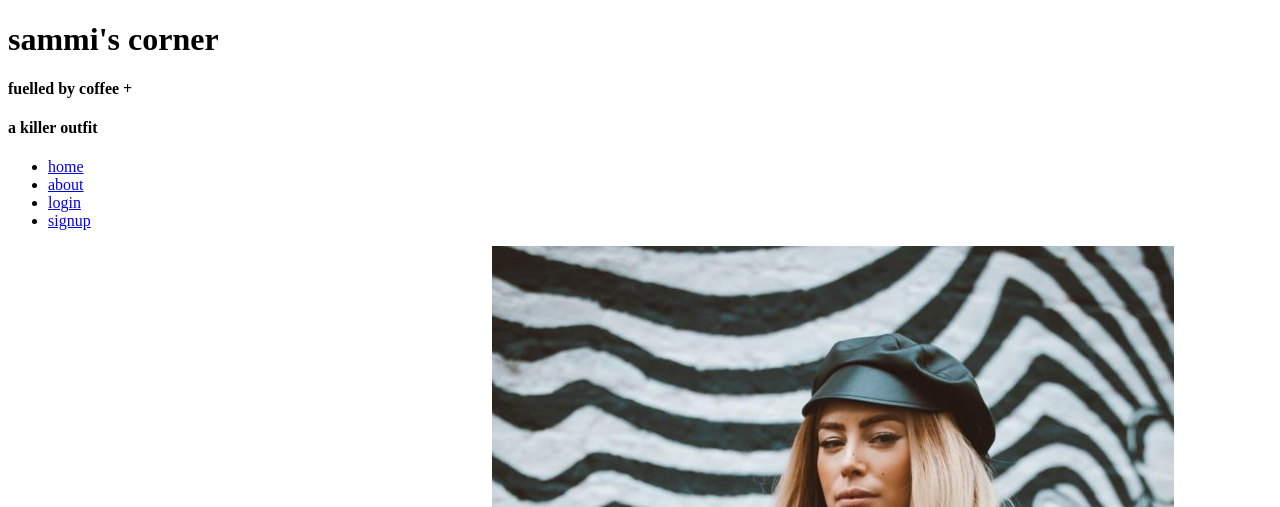
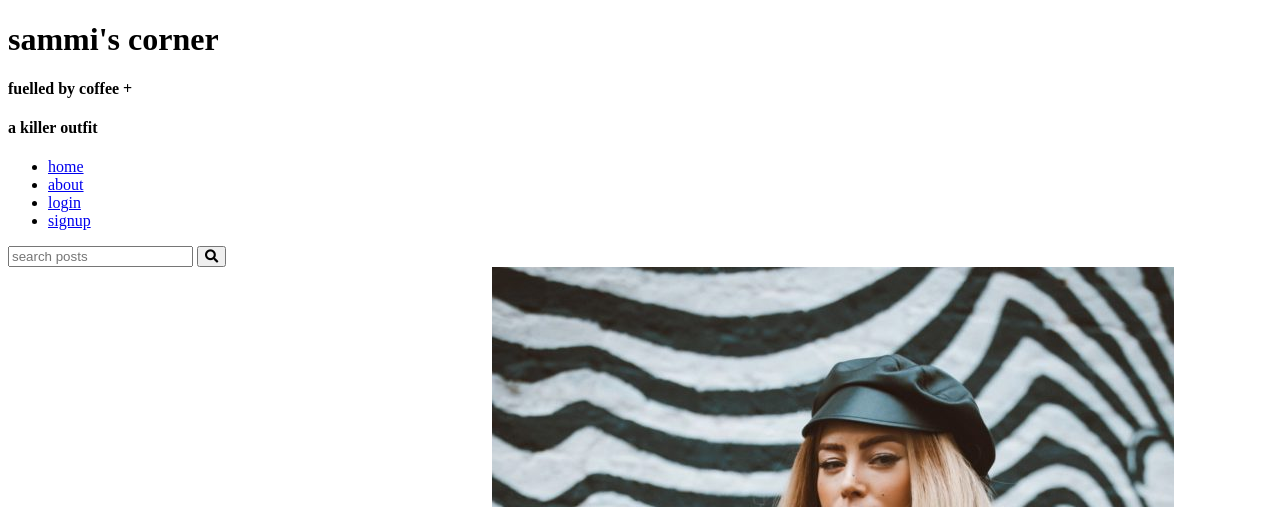
Before and after one commit to Sherryjsph3/sammis_corner, a Django app: page / in a window 1280 px wide. Shown: the top 507 px of the page. Run offline with Django 3.2, Linux system fonts and the light colour scheme.

Commit message:
adds search template and feature

```diff
--- a/main_app/templates/base.html
+++ b/main_app/templates/base.html
@@ -58,6 +58,11 @@
                 </li>
                 {% endif %}
             </ul>
+            <form action="{% url 'search-posts' %}" method="POST">
+                {% csrf_token %}
+                <input type="search" placeholder="search posts" name="searched"/>
+                <button type="submit"><i class="fas fa-search"></i></button>
+            </form>
         </nav>
     </header>
         <main>
--- a/main_app/urls.py
+++ b/main_app/urls.py
@@ -14,6 +14,7 @@ urlpatterns = [
     path('posts/<int:pk>/delete/', views.PostDelete.as_view()),
     path('posts/<int:pk>/update/', views.PostUpdate.as_view()),
     path('accounts/register/', views.register),
+    path('search_posts', views.search_posts, name='search-posts'),
 ]
 
 urlpatterns += staticfiles_urlpatterns()
--- a/main_app/views.py
+++ b/main_app/views.py
@@ -39,6 +39,18 @@ def register(request):
         'errors': errors
         })
 
+def search_posts(request):
+    if request.method == 'POST':
+        searched = request.POST[ 'searched']
+        posts = Post.objects.filter(blurb__contains=searched)
+        return render(request,
+        'search_posts.html',
+        {'searched': searched,
+        'posts': posts})
+    else:
+        return render(request,
+        'search_posts.html', {})
+
 
 #Class base views
 class PostIndex(LoginRequiredMixin, ListView):
```
Also changed, not shown: main_app/templates/search_posts.html (added, +21 -0 lines).
